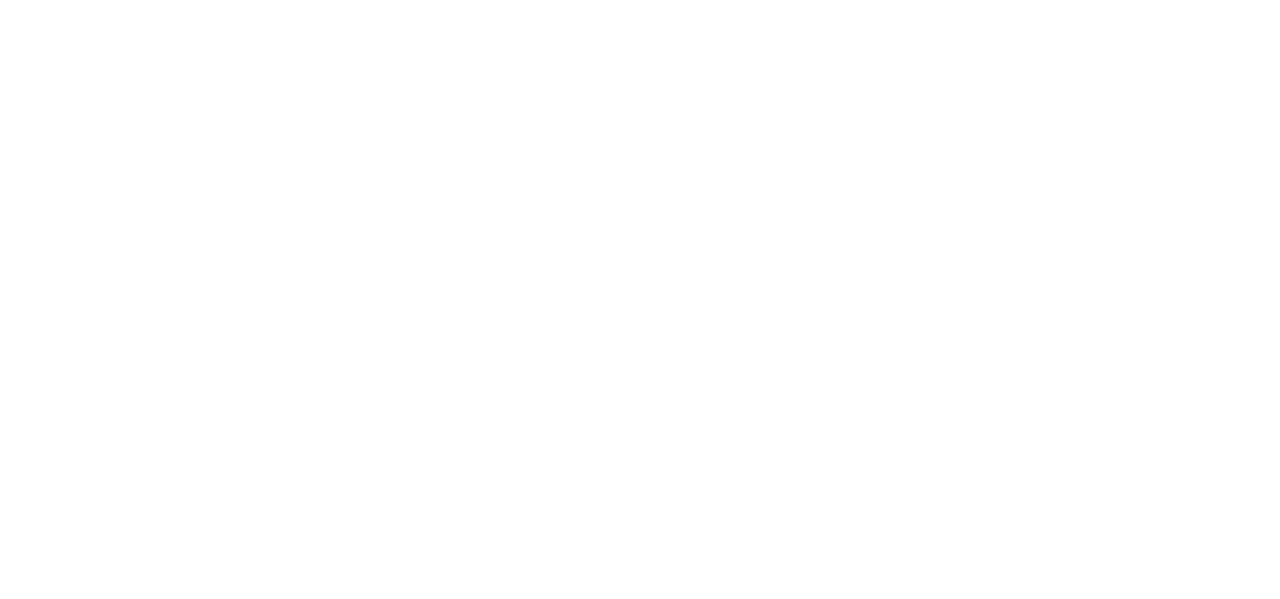
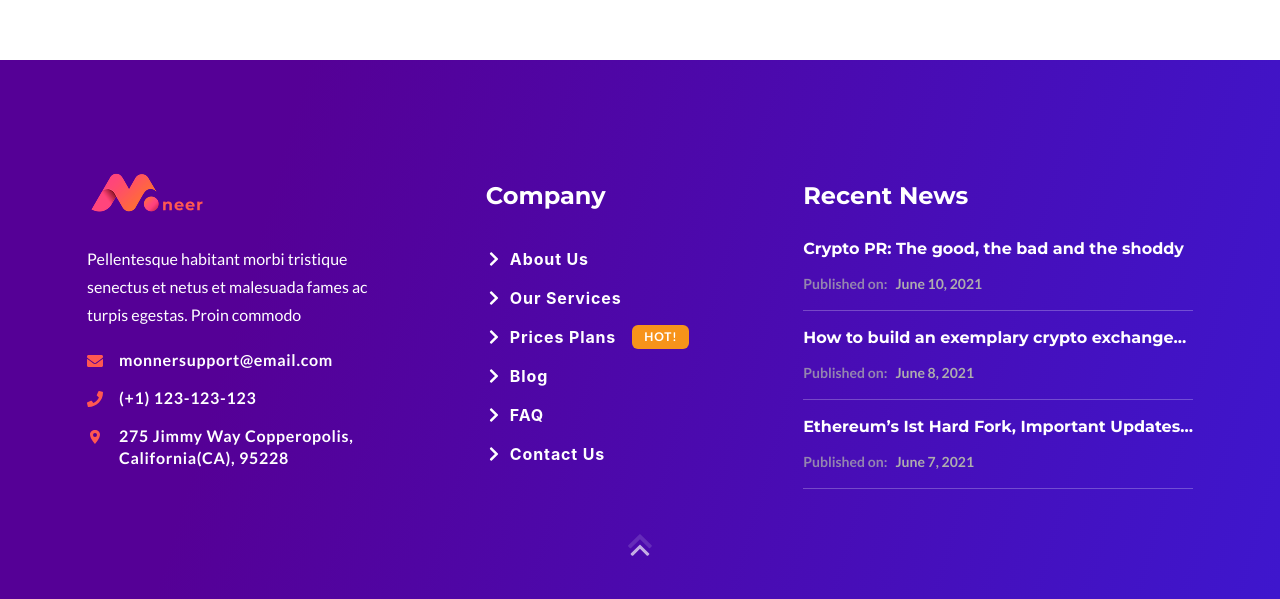
Before and after one commit to dev-monirul1/moneer, a React (Vite) app: page / in a window 1280 px wide. Shown: the part 1223-1822 px from the top of the page. Before the commit the page ends 800 px from the top, so only its background shows below. Built offline with nearby package versions, Linux system fonts and the light colour scheme.

Commit message:
footer done

```diff
--- a/package.json
+++ b/package.json
@@ -11,6 +11,7 @@
   },
   "dependencies": {
     "@tailwindcss/vite": "^4.3.5",
+    "html-react-parser": "^6.1.10",
     "react": "^19.3.1",
     "react-dom": "^19.3.1",
     "react-icons": "^5.7.0",
--- a/src/components/Home.jsx
+++ b/src/components/Home.jsx
@@ -2,7 +2,7 @@ import React from 'react'
 
 const Home = () => {
   return (
-    <div>Home</div>
+    <div className='h-[150vh]'>Home</div>
   )
 }
 
--- /dev/null
+++ b/src/components/common/RecentNewsard.jsx
@@ -0,0 +1,21 @@
+import React from 'react'
+import Heading from '../utils/Heading'
+import { Link } from 'react-router'
+
+const RecentNewsard = ({title, url="#", publishedDate}) => {
+    return (
+        <div className="border-b border-white/25 pb-4">
+            <Link to={url} className='text-white font-montserrat text-base font-bold leading-[23px] tracking-[0.53px]inline-block' >
+            {title}
+
+            </Link>
+            <div className="mt-[14px] flex gap-2">
+                <span className='inline-block font-lato text-sm font-bold text-gray1/75'>Published on:</span>
+                <span className='inline-block font-lato text-sm font-bold text-gray1'>{publishedDate}</span>
+            </div>
+        </div>
+
+    )
+}
+
+export default RecentNewsard
--- a/src/components/layouts/Footer.jsx
+++ b/src/components/layouts/Footer.jsx
@@ -1,8 +1,89 @@
 import React from 'react'
+import Image from '../utils/Image'
+import logo from '../../assets/images/logo.png'
+import { Link } from 'react-router'
+import { FaEnvelope } from "react-icons/fa";
+import { FaPhone } from "react-icons/fa";
+import { IoLocationSharp } from "react-icons/io5";
+import Heading from '../utils/Heading';
+import { FaChevronRight } from "react-icons/fa";
+import { footerUrl, recentNews } from '../../dummyData/footerUrl';
+import RecentNewsard from '../common/RecentNewsard';
+import dubleUpArrow from '../../assets/svg/duble-up-arrow.svg'
+
 
 const Footer = () => {
+  const scrollTop = ()=>{
+    window.scrollTo(
+      {
+        top:0,
+        behavior: 'smooth'
+      }
+    )
+  }
   return (
-    <div>Footer</div>
+    <footer className='bg-linear-(--footer-linearbg) py-[110px] relative'>
+      <div className="container">
+        <div className="flex justify-between">
+          <div className="w-[285px]">
+            <Image source={logo} alt='img' />
+            <p className='mt-6  text-base font-lato font-normal text-white leading-7 '>Pellentesque habitant morbi tristique senectus et netus et malesuada fames ac turpis egestas. Proin commodo</p>
+            <div className="mt-5 grid grid-cols-1 gap-y-4">
+              <div className="grid grid-cols-[16px_auto] gap-x-4  ">
+                <FaEnvelope className='text-secondary mt-1' />
+                <Link to="mailto:monnersupport@email.com" className='text-base font-lato font-bold text-white leading-snug tracking-[0.7px] inline-block'>
+                  monnersupport@email.com
+                </Link>
+              </div>
+              <div className="grid grid-cols-[16px_auto] gap-x-4  ">
+                <FaPhone className='text-secondary mt-1' />
+                <Link to="tel:123-123-123" className='text-base font-lato font-bold text-white leading-snug tracking-[0.7px] inline-block'>
+                  (+1) 123-123-123
+                </Link>
+              </div>
+              <div className="grid grid-cols-[16px_auto] gap-x-4  ">
+                <IoLocationSharp className='text-secondary mt-1' />
+                <Link to="#" className='text-base font-lato font-bold text-white leading-snug tracking-[0.7px] inline-block'>
+                  275 Jimmy Way
+                  Copperopolis, California(CA), 95228
+                </Link>
+              </div>
+            </div>
+          </div>
+          <div className="">
+            <Heading varient='h3' text="company" className='capitalize mt-2 font-montserrat font-bold leading-normal text-white text-2xl' />
+            <div className='mt-[33px] grid grid-cols-1 gap-y-[15px]'>
+              {footerUrl.map((item) => (
+                <div key={item.id} className='flex items-center gap-x-4'>
+                  <div className="flex items-center gap-x-2">
+                    <FaChevronRight className='text-white' />
+                    <Link to={item.url} className='text-lato text-white text-base font-bold leading-6 tracking-[0.87px] capitalize'>
+                      {item.text}
+                    </Link>
+                  </div>
+                  {item.isNew && <span className='inline-block bg-orange px-3 py-1 rounded-[6px] text-white text-xs font-lato font-bold tracking-[0.87px] uppercase'>Hot!</span>}
+
+                </div>
+              ))}
+
+            </div>
+          </div>
+          <div className="">
+            <Heading varient='h3' text="Recent News" className='capitalize mt-2 font-montserrat font-bold leading-normal text-white text-2xl' />
+            <div className="mt-5.5 grid gird-cols-1 gap-y-[14px]">
+              {recentNews.map((item)=>(
+                <RecentNewsard key={item.id} title={item.title} url={item.url} publishedDate={item.publishDate} />
+              ))}
+
+            </div>
+          </div>
+        </div>
+      </div>
+      <div onClick={scrollTop} className="inline-block absolute left-1/2 -translate-1/2 bottom-3 cursor-pointer">
+         <Image source={dubleUpArrow} />
+      </div>
+
+    </footer>
   )
 }
 
--- a/src/components/layouts/Header.jsx
+++ b/src/components/layouts/Header.jsx
@@ -11,14 +11,16 @@ const Header = () => {
       <div className="container">
         <div className="flex justify-between items-center ">
           <div className="">
-            <Image source={logo} alt='img' />
+            <Link to="/">
+              <Image source={logo} alt='img' />
+            </Link>
           </div>
           <div className="flex gap-9 items-center">
             <ul className='flex gap-[55px]'>
-              {menuData.map((item)=>(
+              {menuData.map((item) => (
                 <li key={item.id}>
-                <Link  to={item.url} className='text-white text-base font-lato font-extrabold tracking-[0.8px] relative after:absolute after:bottom-[-5px] after:left-1/2 after:-translate-x-1/2 after:w-0 hover:after:w-full after:transition-all after:duration-300 after:h-[2px] after:bg-linear-(--nav-hover-linear) after:content-[""] after:rounded-[3px] capitalize'>{item.text}</Link>
-              </li>
+                  <Link to={item.url} className='text-white text-base font-lato font-extrabold tracking-[0.8px] relative after:absolute after:bottom-[-5px] after:left-1/2 after:-translate-x-1/2 after:w-0 hover:after:w-full after:transition-all after:duration-300 after:h-[2px] after:bg-linear-(--nav-hover-linear) after:content-[""] after:rounded-[3px] capitalize'>{item.text}</Link>
+                </li>
               ))}
             </ul>
             <FaUser className='text-white cursor-pointer' />
--- /dev/null
+++ b/src/components/utils/Heading.jsx
@@ -0,0 +1,13 @@
+import React from 'react'
+import parse from 'html-react-parser';
+
+const Heading = ({varient="h3", className="", text}) => {
+    const Tag = varient || 'h3';
+  return (
+    <Tag className={className}>
+       {parse(text)}
+    </Tag>
+  )
+}
+
+export default Heading
--- /dev/null
+++ b/src/dummyData/footerUrl.js
@@ -0,0 +1,61 @@
+export const footerUrl = [
+    {
+        id:1,
+        text:"About Us",
+        url:"#",
+        isNew: false
+    },
+    {
+        id:2,
+        text:"Our Services",
+        url:"#",
+        isNew: false
+    },
+    {
+        id:3,
+        text:"Prices Plans",
+        url:"#",
+        isNew: true
+    },
+    {
+        id:4,
+        text:"Blog",
+        url:"#",
+        isNew: false
+    },
+    {
+        id:5,
+        text:"FAQ",
+        url:"#",
+        isNew: false
+    },
+    {
+        id:6,
+        text:"Contact Us",
+        url:"#",
+        isNew: false
+    }
+]
+
+export const recentNews = [
+    {
+        id:1,
+        title:"Crypto PR: The good, the bad and the shoddy",
+        url:"#",
+        publishDate: "June 10, 2021"
+    },
+
+    {
+        id:1,
+        title:"How to build an exemplary crypto exchange…",
+        url:"#",
+        publishDate: "June 8, 2021"
+    },
+
+    {
+        id:1,
+        title:"Ethereum’s Ist Hard Fork, Important Updates…",
+        url:"#",
+        publishDate: "June 7, 2021"
+    },
+]
--- a/src/index.css
+++ b/src/index.css
@@ -9,10 +9,14 @@
     /* linear gradient start here */
   --error-btn-linearbg: 110deg, #5F5FFF 17.83%, #460061 90.11%;
   --nav-hover-linear: 167deg, #FF3570 -3.61%, #FF6F33 86.04%;
+  --footer-linearbg: 286deg, #2A2AFF -70.7%, #550096 78.49%;
   /* linear gradient end here */
 
     /* colort start here */
   --color-primary: #141778;
+  --color-secondary: #FF5851;
+  --color-orange: #F7931A;
+  --color-gray1: #AEADAD;
   /*  color end here */
 
   /* responsive screen start here  */
```
Also changed, not shown: src/assets/svg/duble-up-arrow.svg (added), 1 other file (tests, documents, lock files or other folders).
